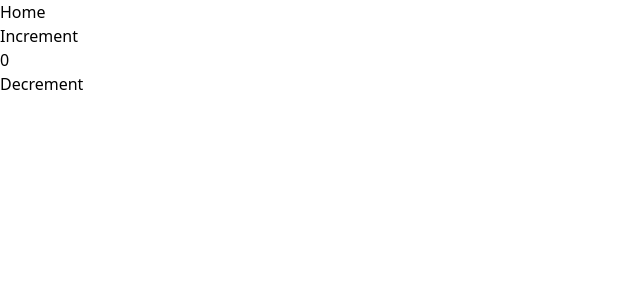
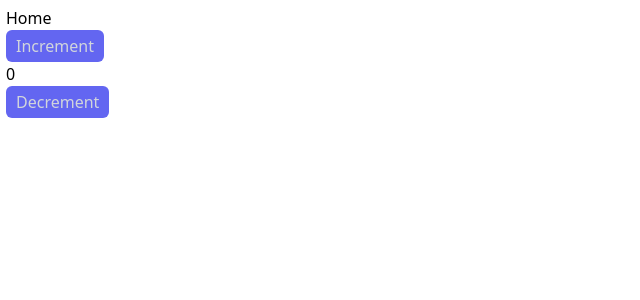
Before and after one commit to aninarafath6/scool-app, a Next.js app: page / in a window 1280 px wide. Shown: the top 300 px of the page, without its empty margins (0-640 px from the left). Built offline with nearby package versions, Linux system fonts and the light colour scheme.

Commit message:
test tailwind

```diff
--- a/components/Home/index.js
+++ /dev/null
@@ -1,3 +0,0 @@
-import Home from "./Home";
-
-export default Home;
--- a/components/Home/Home.jsx
+++ b/components/Home/index.jsx
@@ -10,7 +10,7 @@ export default function Home() {
   const dispatch = useDispatch();
 
   return (
-    <div>
+    <div className="p-1.5">
       <h1>Home</h1>
       <div>
         <Button
--- a/elements/button/index.jsx
+++ b/elements/button/index.jsx
@@ -1,5 +1,12 @@
 import React from "react";
 
 export default function Button({ children, ...props }) {
-  return <button {...props}>{children}</button>;
+  return (
+    <button
+      className="bg-indigo-500 text-gray-300 px-2.5 py-1 rounded-md"
+      {...props}
+    >
+      {children}
+    </button>
+  );
 }
--- a/tailwind.config.js
+++ b/tailwind.config.js
@@ -1,11 +1,11 @@
-/** @type {import('tailwindcss').Config} */
 module.exports = {
   content: [
-    './pages/**/*.{js,ts,jsx,tsx}',
-    './components/**/*.{js,ts,jsx,tsx}',
+    "./pages/**/*.{js,ts,jsx,tsx}",
+    "./components/**/*.{js,ts,jsx,tsx}",
+    "./elements/**/*.{js,ts,jsx,tsx}",
   ],
   theme: {
     extend: {},
   },
   plugins: [],
-}
+};
```
